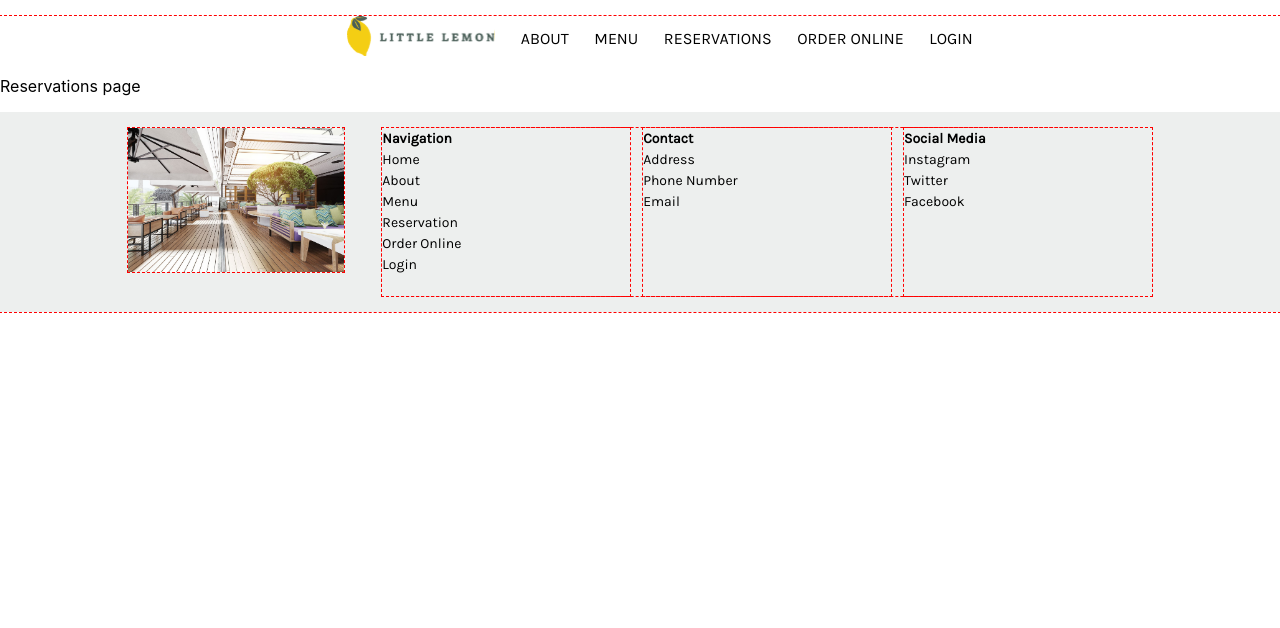
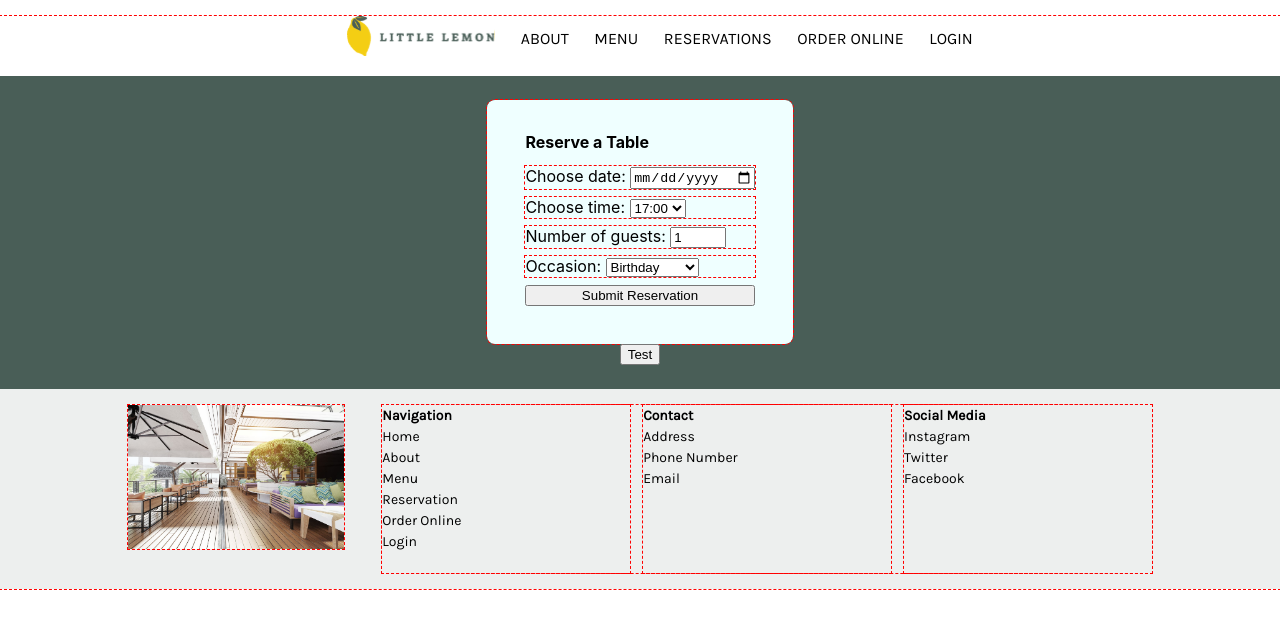
Before and after one commit to kynapy/little-lemon-react, a React (Create React App) app: page /reservation-page in a window 1280 px wide. Shown: the top 628 px of the page. Built offline with nearby package versions, Linux system fonts and the light colour scheme; a web font is replaced by a local one.

Commit message:
Create reservation form

```diff
--- /dev/null
+++ b/src/components/ReservationForm.js
@@ -0,0 +1,63 @@
+import { useState } from "react";
+
+const ReservationForm = props => {
+    let [date, setDate] = useState("");
+    let [time, setTime] = useState("");
+    let [numGuests, setNumGuests] = useState(1);
+    let [occasion, setOccasion] = useState("")
+
+    const handleSubmit = (e) => {
+        e.preventDefault();
+        console.log("Form submitted");
+    }
+
+    function initializeTimes() {
+        console.log(fetchAPI(new Date(2023, 11, 29)));
+    }
+
+    return (
+        <form
+            style={{display:"grid", placeItems: "center", padding: "3vh", backgroundColor: "#495E57"}}
+            onSubmit={ handleSubmit }
+        >
+            <div style={{padding:"2vw 3vw 3vw 3vw", display: "grid", rowGap: "1vh", backgroundColor: "#EFFFFF", borderRadius: 8}}>
+                <p style={{lineHeight:0}}><b>Reserve a Table</b></p>
+                <div>
+                    <label htmlFor="reservation-date">Choose date: </label>
+                    <input type="date" id="reservation-date" value={ date } onChange={ e => setDate(e.target.value) }/>
+                </div>
+                <div>
+                    <label htmlFor="reservation-time">Choose time: </label>
+                    <select id="reservation-time" value={ time } onChange={ e => setTime(e.target.value) }>
+                        { props.availableTimes.map( time => {
+                            return (<option>{ time }</option>)
+                        })}
+                    </select>
+                </div>
+                <div>
+                    <label htmlFor="numGuests">Number of guests: </label>
+                    <input
+                        type="number"
+                        placeholder="1"
+                        min={1}
+                        max={10}
+                        id="numGuests"
+                        value={ numGuests }
+                        onChange={ e => setNumGuests(e.target.value) }
+                    />
+                </div>
+                <div>
+                    <label htmlFor="occasion" value={ occasion } onChange={ e => setOccasion(e.target.value) }>Occasion: </label>
+                    <select id="occasion">
+                        <option>Birthday</option>
+                        <option>Anniversary</option>
+                    </select>
+                </div>
+                <input type="submit" value="Submit Reservation"/>
+            </div>
+            <button onClick={initializeTimes}>Test</button>
+        </form>
+    )
+}
+
+export default ReservationForm;
--- a/src/components/ReservationPage.js
+++ b/src/components/ReservationPage.js
@@ -1,7 +1,21 @@
+import { useState } from "react";
+import ReservationForm from "./ReservationForm";
+
 const ReservationPage = props => {
+    let [availableTimes, setAvailableTimes] = useState(
+        [
+            "17:00",
+            "18:00",
+            "19:00",
+            "20:00",
+            "21:00",
+            "22:00",
+        ]
+    )
+
     return (
         <>
-            <p>Reservations page</p>
+            <ReservationForm availableTimes={ availableTimes } setAvailableTimes={ setAvailableTimes } />
         </>
     )
 }
```
